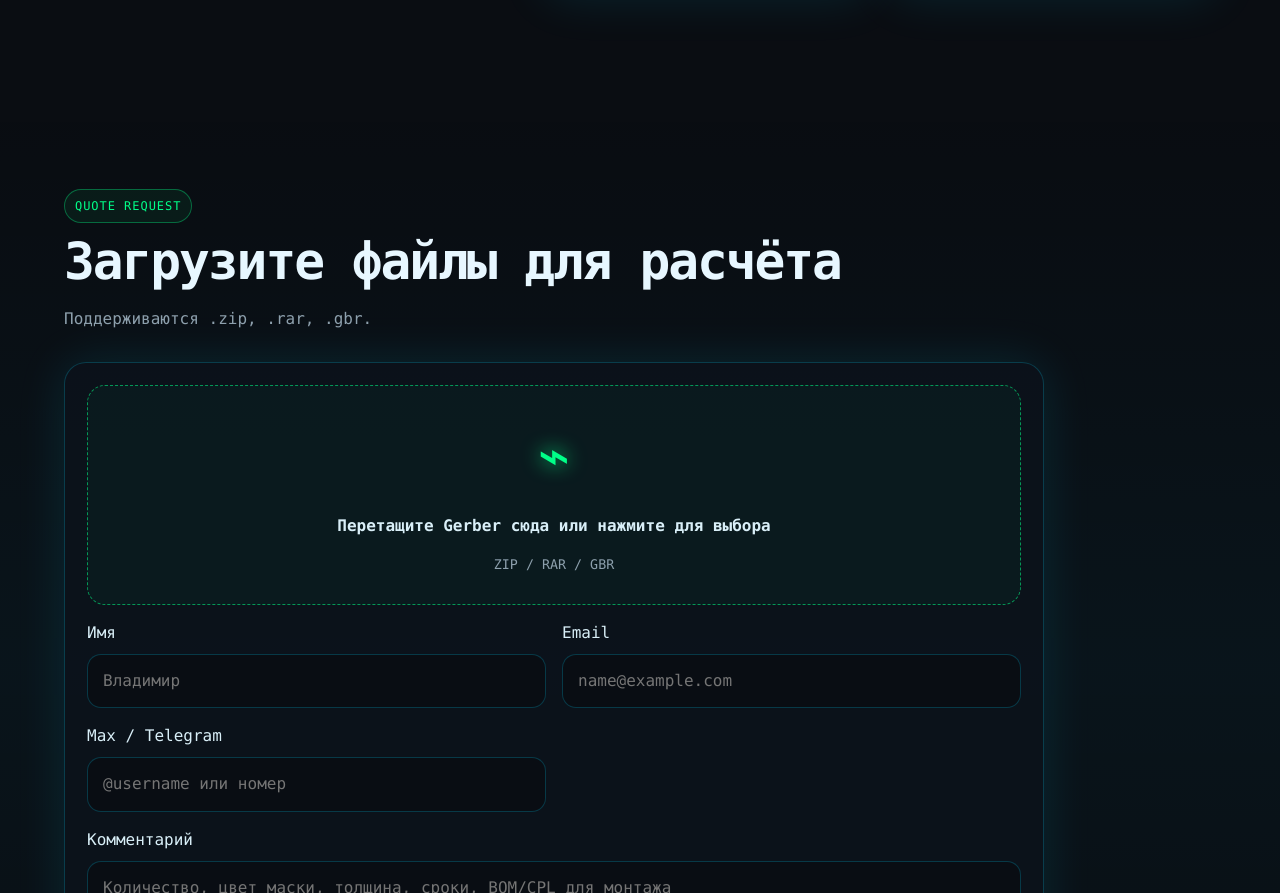
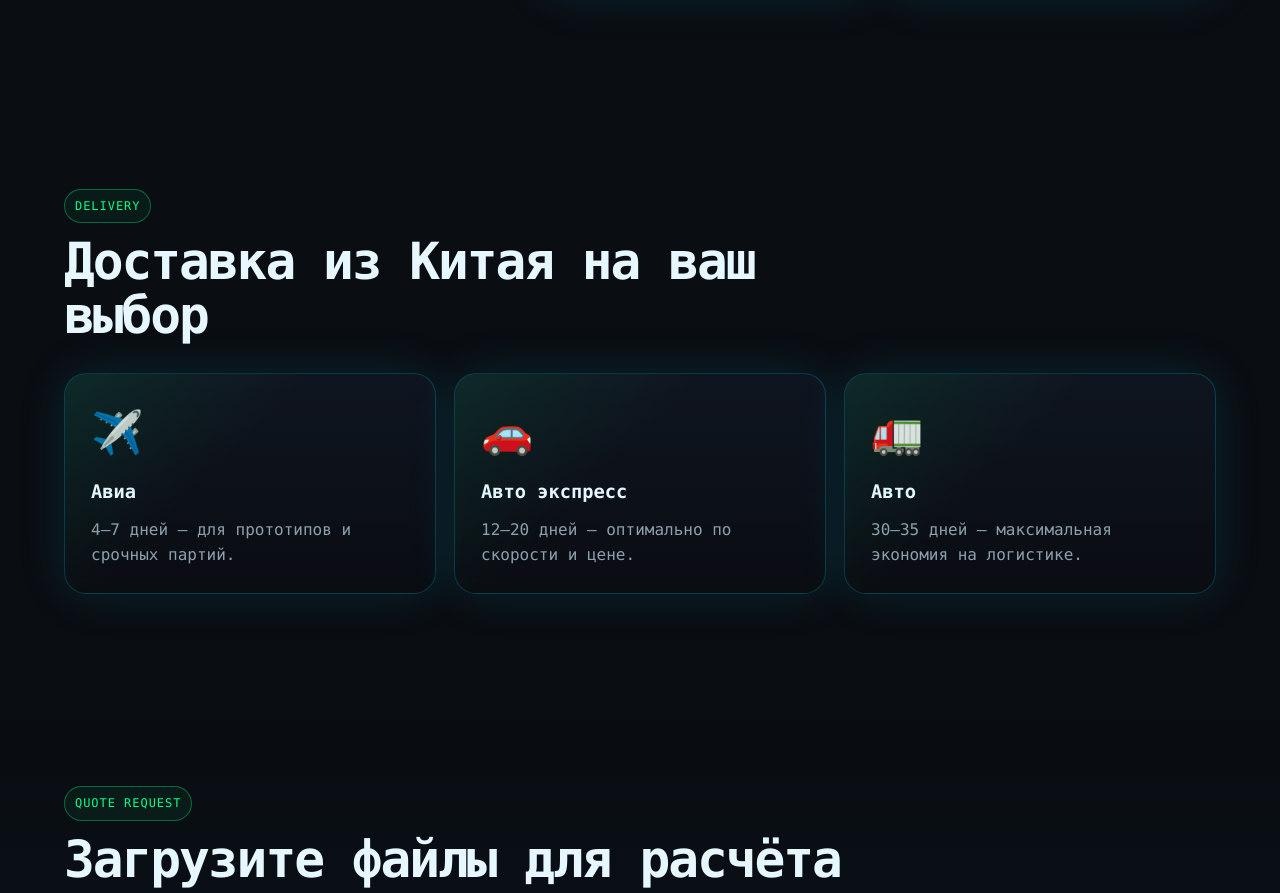
Before and after one commit to wan-ship-qq/china-pcb-landing, a website with bundled scripts: page index.html in a window 1280 px wide. Shown: the part 2134-3027 px from the top of the page. Built offline with nearby package versions, Linux system fonts and the light colour scheme; animation ran at ten frames a second; files whose address does not match are found by name.

Commit message:
Add China delivery options section

```diff
--- a/index.html
+++ b/index.html
@@ -75,6 +75,31 @@
       </div>
     </section>
 
+
+    <section id="delivery" class="section delivery-section">
+      <div class="section-head">
+        <span class="tag">DELIVERY</span>
+        <h2>Доставка из Китая на ваш выбор</h2>
+      </div>
+      <div class="delivery-grid">
+        <article>
+          <span>✈️</span>
+          <h3>Авиа</h3>
+          <p>4–7 дней — для прототипов и срочных партий.</p>
+        </article>
+        <article>
+          <span>🚗</span>
+          <h3>Авто экспресс</h3>
+          <p>12–20 дней — оптимально по скорости и цене.</p>
+        </article>
+        <article>
+          <span>🚛</span>
+          <h3>Авто</h3>
+          <p>30–35 дней — максимальная экономия на логистике.</p>
+        </article>
+      </div>
+    </section>
+
     <section id="upload" class="section upload-section">
       <div class="section-head">
         <span class="tag">QUOTE REQUEST</span>
```
Also changed, not shown: styles.css.
